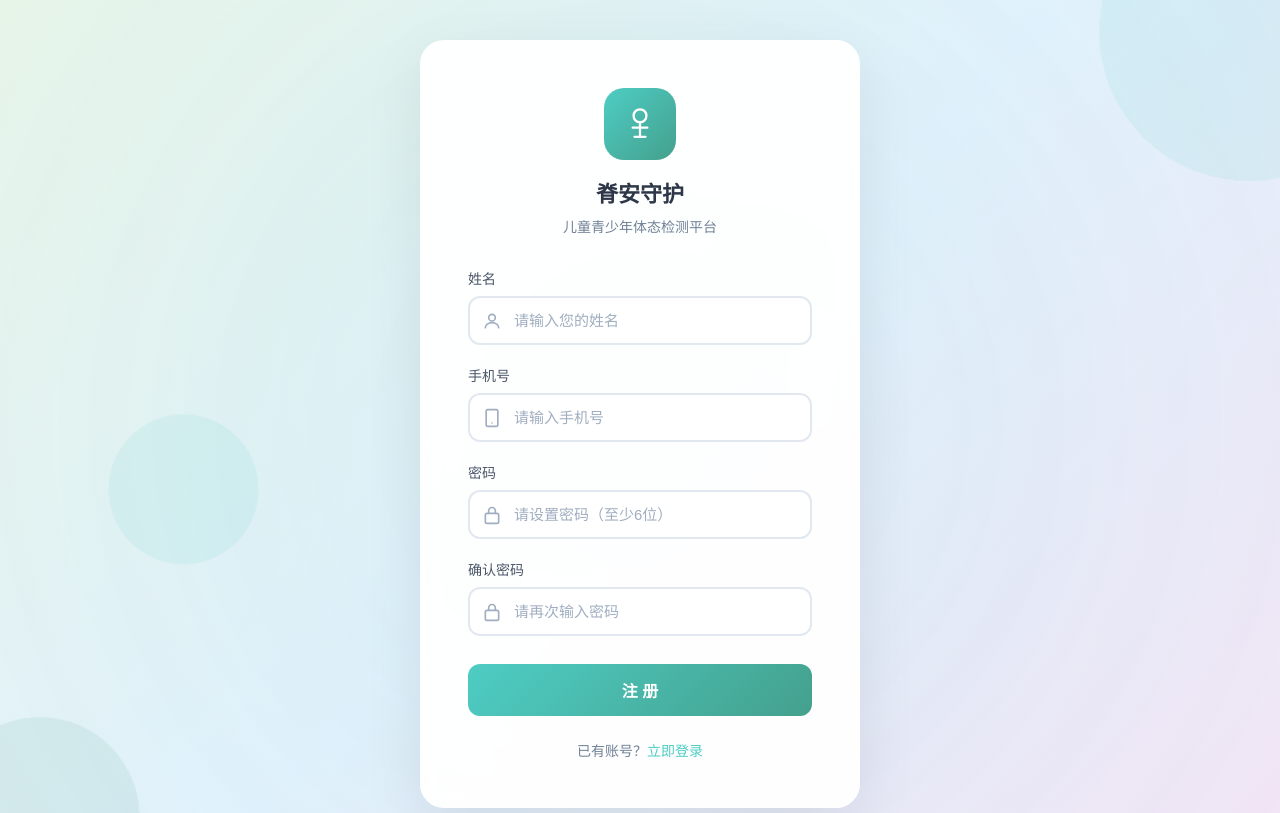
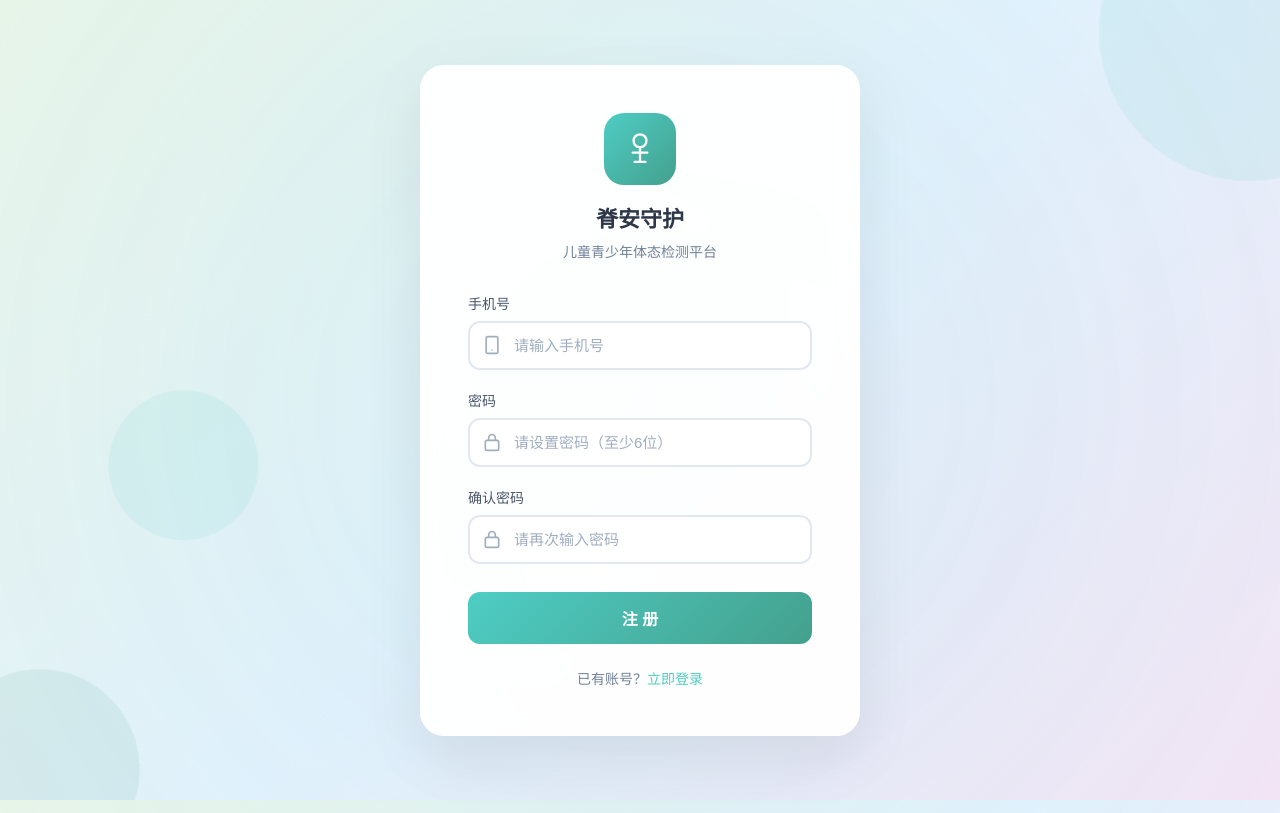
Before and after one commit to 7days666/posture-detection, a React (Vite) app in the folder frontend/: page /register in a window 1280 px wide. Shown: the top 813 px of the page. Built offline with nearby package versions, Linux system fonts and the light colour scheme.

Commit message:
feat: 注册去掉姓名，自动生成用户编号

```diff
--- a/frontend/src/api/auth.ts
+++ b/frontend/src/api/auth.ts
@@ -15,7 +15,6 @@ export interface LoginData {
 export interface RegisterData {
   phone: string
   password: string
-  name: string
 }
 
 export interface AuthResponse {
--- a/frontend/src/pages/Register.tsx
+++ b/frontend/src/pages/Register.tsx
@@ -1,11 +1,10 @@
 import { useState, FormEvent } from 'react'
 import { Link, useNavigate } from 'react-router-dom'
 import { register } from '../api/auth'
-import { LogoIcon, SuccessIcon, PhoneIcon, LockIcon, UserIcon, ErrorIcon } from '../components/Icons'
+import { LogoIcon, SuccessIcon, PhoneIcon, LockIcon, ErrorIcon } from '../components/Icons'
 
 export default function Register() {
   const navigate = useNavigate()
-  const [name, setName] = useState('')
   const [phone, setPhone] = useState('')
   const [password, setPassword] = useState('')
   const [confirmPwd, setConfirmPwd] = useState('')
@@ -17,7 +16,7 @@ export default function Register() {
     e.preventDefault()
     setError('')
 
-    if (!name || !phone || !password || !confirmPwd) {
+    if (!phone || !password || !confirmPwd) {
       setError('请填写完整信息')
       return
     }
@@ -39,7 +38,7 @@ export default function Register() {
 
     setLoading(true)
     try {
-      const res = await register({ phone, password, name })
+      const res = await register({ phone, password })
       if (res.data.success) {
         setShowSuccess(true)
       } else {
@@ -82,20 +81,6 @@ export default function Register() {
         )}
 
         <form onSubmit={handleSubmit}>
-          <div className="form-group">
-            <label>姓名</label>
-            <div className="input-wrapper">
-              <span className="input-icon"><UserIcon /></span>
-              <input
-                type="text"
-                className="form-input"
-                placeholder="请输入您的姓名"
-                value={name}
-                onChange={e => setName(e.target.value)}
-              />
-            </div>
-          </div>
-
           <div className="form-group">
             <label>手机号</label>
             <div className="input-wrapper">
```
Also changed, not shown: 1 other file (tests, documents, lock files or other folders).
